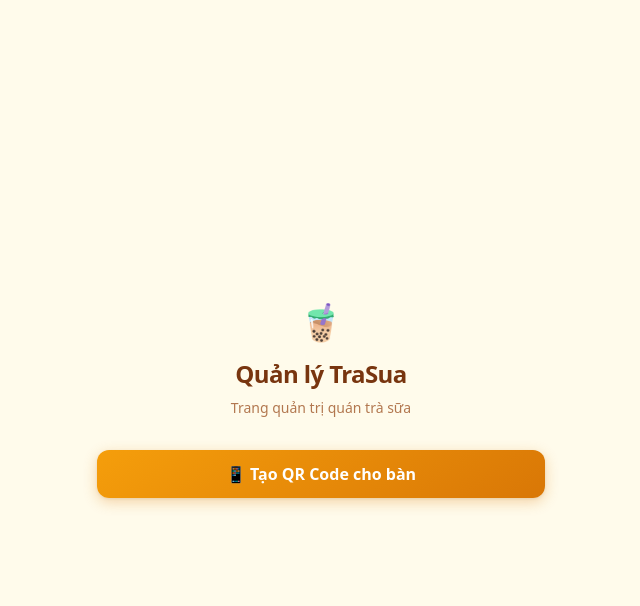
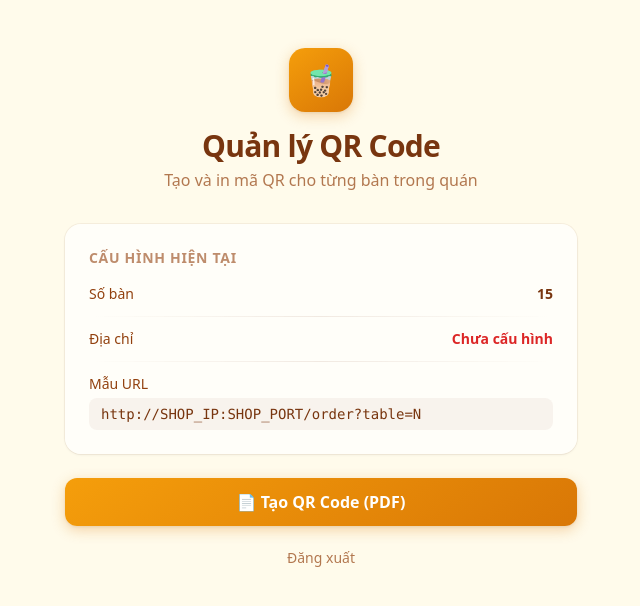
Before and after one commit to thanhthien0912/TraSua, a Next.js app: page /admin in a window 1280 px wide. Shown: the top 606 px of the page, without its empty margins (319-959 px from the left). Built offline with nearby package versions, Linux system fonts and the light colour scheme.

Commit message:
chore: Built Vietnamese admin page at /admin with env var config displa…
- src/app/admin/page.tsx

GSD-Task: S03/T03

```diff
--- a/src/app/admin/page.tsx
+++ b/src/app/admin/page.tsx
@@ -1,35 +1,183 @@
 import Link from "next/link";
 
 export default function AdminPage() {
+  /* ── Server-side env var reading ──────────────────────── */
+  const tableCount = process.env.TABLE_COUNT || "15";
+  const shopIp = process.env.SHOP_IP || "";
+  const shopPort = process.env.SHOP_PORT || "3000";
+  const hasIp = shopIp.length > 0;
+  const baseUrl = hasIp
+    ? `http://${shopIp}:${shopPort}`
+    : null;
+
   return (
-    <main className="flex min-h-dvh flex-col items-center justify-center px-4 py-8">
-      <div className="w-full max-w-md text-center">
-        <div className="mb-4 text-4xl">🧋</div>
+    <main className="flex min-h-dvh flex-col items-center px-4 py-8 sm:py-12">
+      <div
+        className="w-full max-w-lg"
+        style={{
+          animation: "fadeSlideUp 0.5s cubic-bezier(0.2, 0, 0, 1) both",
+        }}
+      >
+        {/* ── Header ──────────────────────────────────────── */}
+        <div className="mb-8 text-center">
+          <div
+            className="mx-auto mb-4 flex h-16 w-16 items-center justify-center rounded-2xl text-3xl"
+            style={{
+              background: "linear-gradient(145deg, #f59e0b, #d97706)",
+              boxShadow:
+                "0 4px 14px rgba(217, 119, 6, 0.3), 0 1px 3px rgba(0, 0, 0, 0.08)",
+            }}
+          >
+            🧋
+          </div>
           <h1
-          className="mb-2 text-2xl font-bold tracking-tight"
-          style={{ color: "#78350f", textWrap: "balance" }}
+            className="text-2xl font-bold tracking-tight sm:text-3xl"
+            style={{ textWrap: "balance", color: "#78350f" }}
           >
-          Quản lý TraSua
+            Quản lý QR Code
           </h1>
-        <p className="mb-8 text-sm" style={{ color: "#92400e", opacity: 0.7 }}>
-          Trang quản trị quán trà sữa
+          <p
+            className="mt-1 text-sm sm:text-base"
+            style={{ textWrap: "pretty", color: "#92400e", opacity: 0.7 }}
+          >
+            Tạo và in mã QR cho từng bàn trong quán
           </p>
+        </div>
 
-        <nav className="space-y-3">
-          <Link
-            href="/admin/qr"
-            className="flex w-full items-center justify-center gap-2 rounded-xl px-4 py-3 text-base font-semibold text-white"
+        {/* ── Configuration Card ──────────────────────────── */}
+        <div
+          className="mb-6 rounded-2xl p-5 sm:p-6"
+          style={{
+            background: "rgba(255, 255, 255, 0.7)",
+            boxShadow:
+              "0 1px 3px rgba(0, 0, 0, 0.06), 0 0 0 1px rgba(120, 53, 15, 0.06)",
+            backdropFilter: "blur(8px)",
+          }}
+        >
+          <h2
+            className="mb-4 text-sm font-semibold uppercase tracking-wider"
+            style={{ color: "#92400e", opacity: 0.6 }}
+          >
+            Cấu hình hiện tại
+          </h2>
+
+          <div className="space-y-3">
+            {/* Table count */}
+            <div className="flex items-center justify-between">
+              <span className="text-sm" style={{ color: "#92400e" }}>
+                Số bàn
+              </span>
+              <span
+                className="text-sm font-semibold"
+                style={{
+                  color: "#78350f",
+                  fontVariantNumeric: "tabular-nums",
+                }}
+              >
+                {tableCount}
+              </span>
+            </div>
+
+            {/* Separator */}
+            <div
+              style={{
+                height: "1px",
+                background:
+                  "linear-gradient(to right, transparent, rgba(120, 53, 15, 0.1), transparent)",
+              }}
+            />
+
+            {/* Shop address */}
+            <div className="flex items-center justify-between gap-4">
+              <span className="shrink-0 text-sm" style={{ color: "#92400e" }}>
+                Địa chỉ
+              </span>
+              <span
+                className="truncate text-sm font-semibold"
+                style={{ color: hasIp ? "#78350f" : "#dc2626" }}
+              >
+                {baseUrl || "Chưa cấu hình"}
+              </span>
+            </div>
+
+            {/* Separator */}
+            <div
+              style={{
+                height: "1px",
+                background:
+                  "linear-gradient(to right, transparent, rgba(120, 53, 15, 0.1), transparent)",
+              }}
+            />
+
+            {/* Example URL */}
+            <div className="flex flex-col gap-1">
+              <span className="text-sm" style={{ color: "#92400e" }}>
+                Mẫu URL
+              </span>
+              <code
+                className="rounded-lg px-3 py-1.5 text-xs sm:text-sm"
+                style={{
+                  background: "rgba(120, 53, 15, 0.05)",
+                  color: "#78350f",
+                  wordBreak: "break-all",
+                }}
+              >
+                {baseUrl
+                  ? `${baseUrl}/order?table=N`
+                  : "http://SHOP_IP:SHOP_PORT/order?table=N"}
+              </code>
+            </div>
+          </div>
+        </div>
+
+        {/* ── Primary CTA — Download PDF ─────────────────── */}
+        <a
+          href="/api/admin/qr-pdf"
+          className="mb-3 flex w-full items-center justify-center gap-2 rounded-xl px-4 text-base font-semibold text-white no-underline"
           style={{
             background: "linear-gradient(145deg, #f59e0b, #d97706)",
             boxShadow:
               "0 4px 14px rgba(217, 119, 6, 0.3), 0 1px 3px rgba(0, 0, 0, 0.08)",
             minHeight: "48px",
+            height: "48px",
+            transition:
+              "transform 0.15s cubic-bezier(0.2, 0, 0, 1), box-shadow 0.15s cubic-bezier(0.2, 0, 0, 1)",
+          }}
+          onMouseDown={undefined}
+        >
+          📄 Tạo QR Code (PDF)
+        </a>
+
+        {/* ── Logout ─────────────────────────────────────── */}
+        <Link
+          href="/admin/login"
+          className="flex w-full items-center justify-center rounded-xl px-4 text-sm font-medium no-underline"
+          style={{
+            color: "#92400e",
+            opacity: 0.7,
+            minHeight: "40px",
+            height: "40px",
+            transition:
+              "opacity 0.15s cubic-bezier(0.2, 0, 0, 1)",
           }}
         >
-            📱 Tạo QR Code cho bàn
+          Đăng xuất
         </Link>
-        </nav>
       </div>
+
+      {/* ── Keyframe animations ──────────────────────────── */}
+      <style>{`
+        @keyframes fadeSlideUp {
+          from {
+            opacity: 0;
+            transform: translateY(12px);
+          }
+          to {
+            opacity: 1;
+            transform: translateY(0);
+          }
+        }
+      `}</style>
     </main>
   );
 }
```
Lines whose indentation alone changed are shown as unchanged.
